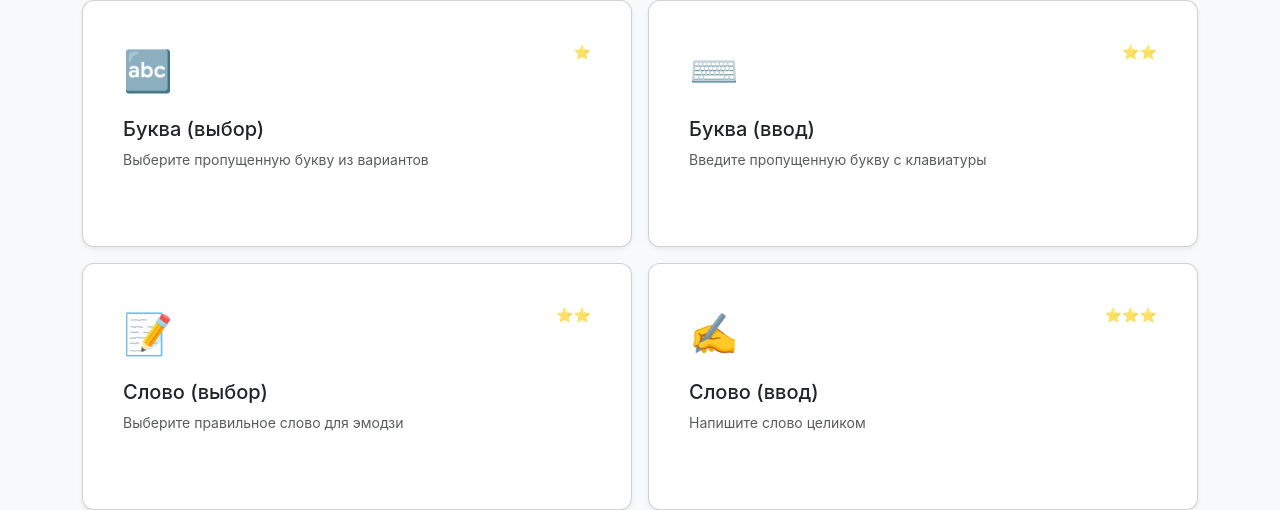
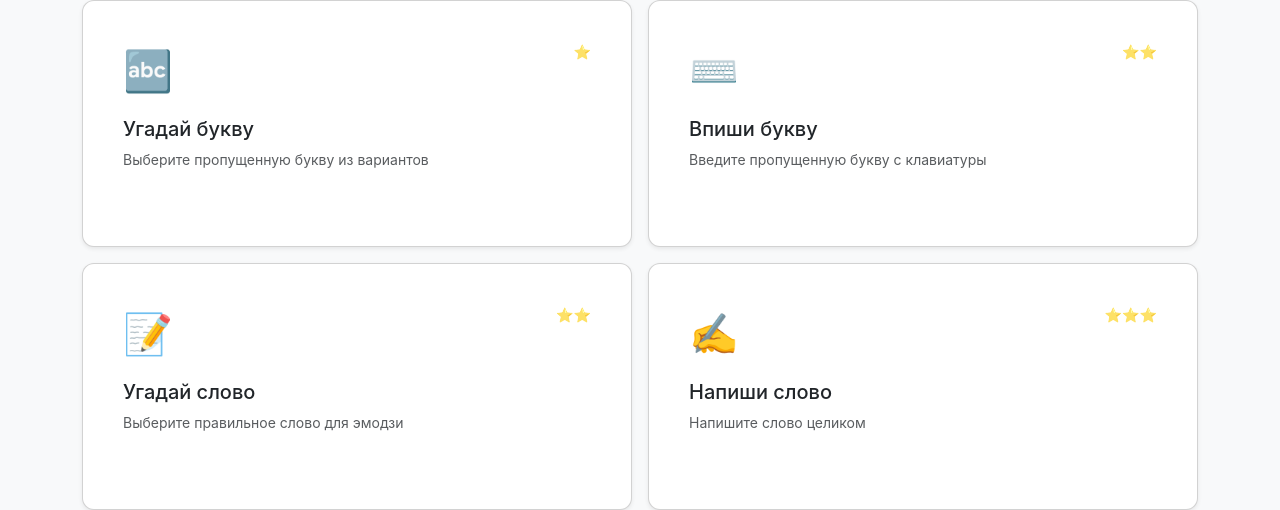
Before and after one commit to dmitryweiner/hebrew-train, a React (Vite) app: page / in a window 1280 px wide. Shown: the part 161-671 px from the top of the page. Built offline with nearby package versions, Linux system fonts and the light colour scheme.

Commit message:
Change titles

```diff
--- a/src/components/GameMenu.tsx
+++ b/src/components/GameMenu.tsx
@@ -19,28 +19,28 @@ interface GameInfo {
 const games: GameInfo[] = [
   {
     type: 'letter-choice',
-    title: 'Буква (выбор)',
+    title: 'Угадай букву',
     description: 'Выберите пропущенную букву из вариантов',
     difficulty: '⭐',
     icon: '🔤',
   },
   {
     type: 'letter-input',
-    title: 'Буква (ввод)',
+    title: 'Впиши букву',
     description: 'Введите пропущенную букву с клавиатуры',
     difficulty: '⭐⭐',
     icon: '⌨️',
   },
   {
     type: 'word-choice',
-    title: 'Слово (выбор)',
+    title: 'Угадай слово',
     description: 'Выберите правильное слово для эмодзи',
     difficulty: '⭐⭐',
     icon: '📝',
   },
   {
     type: 'word-input',
-    title: 'Слово (ввод)',
+    title: 'Напиши слово',
     description: 'Напишите слово целиком',
     difficulty: '⭐⭐⭐',
     icon: '✍️',
```
Also changed, not shown: 2 other files (tests, documents, lock files or other folders).
